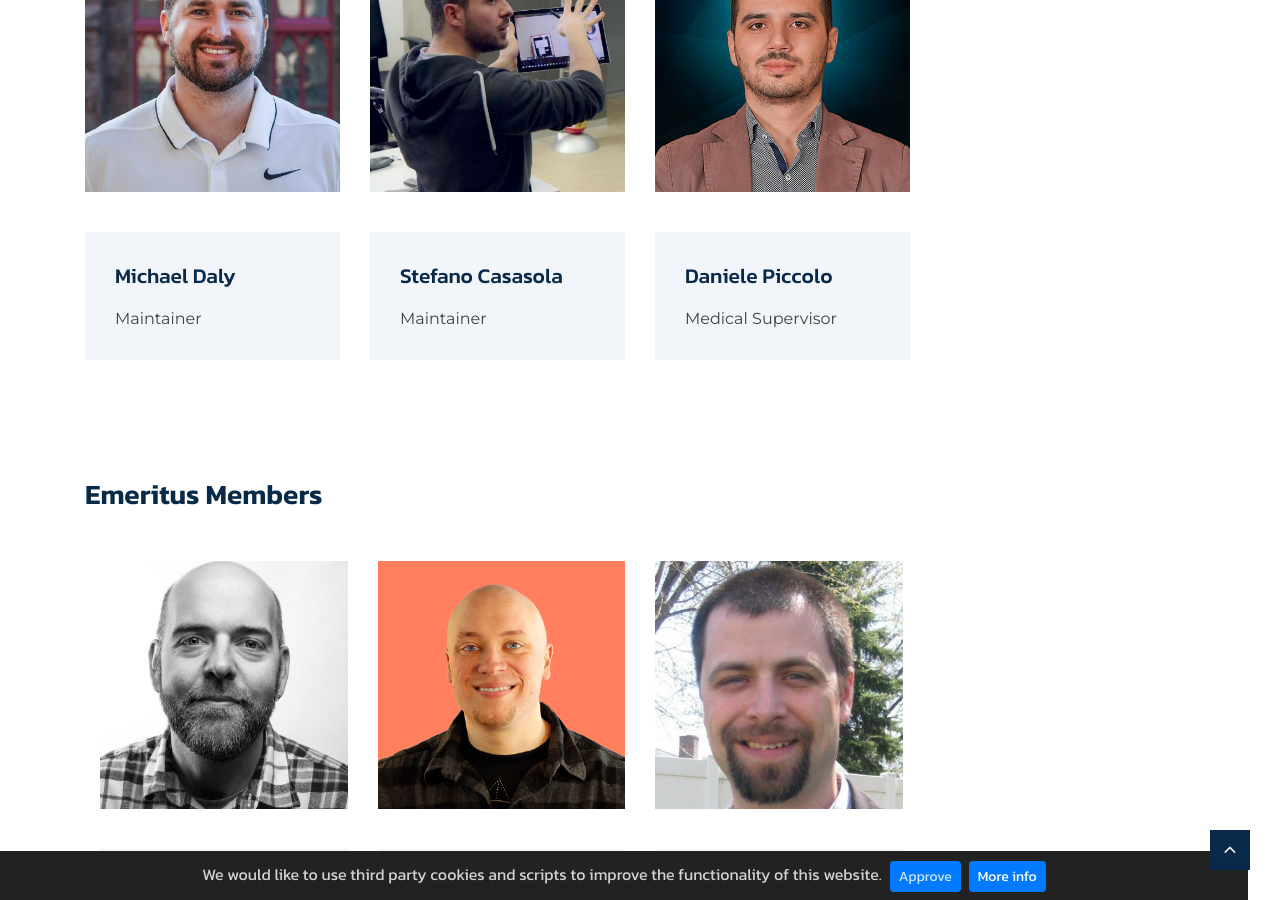
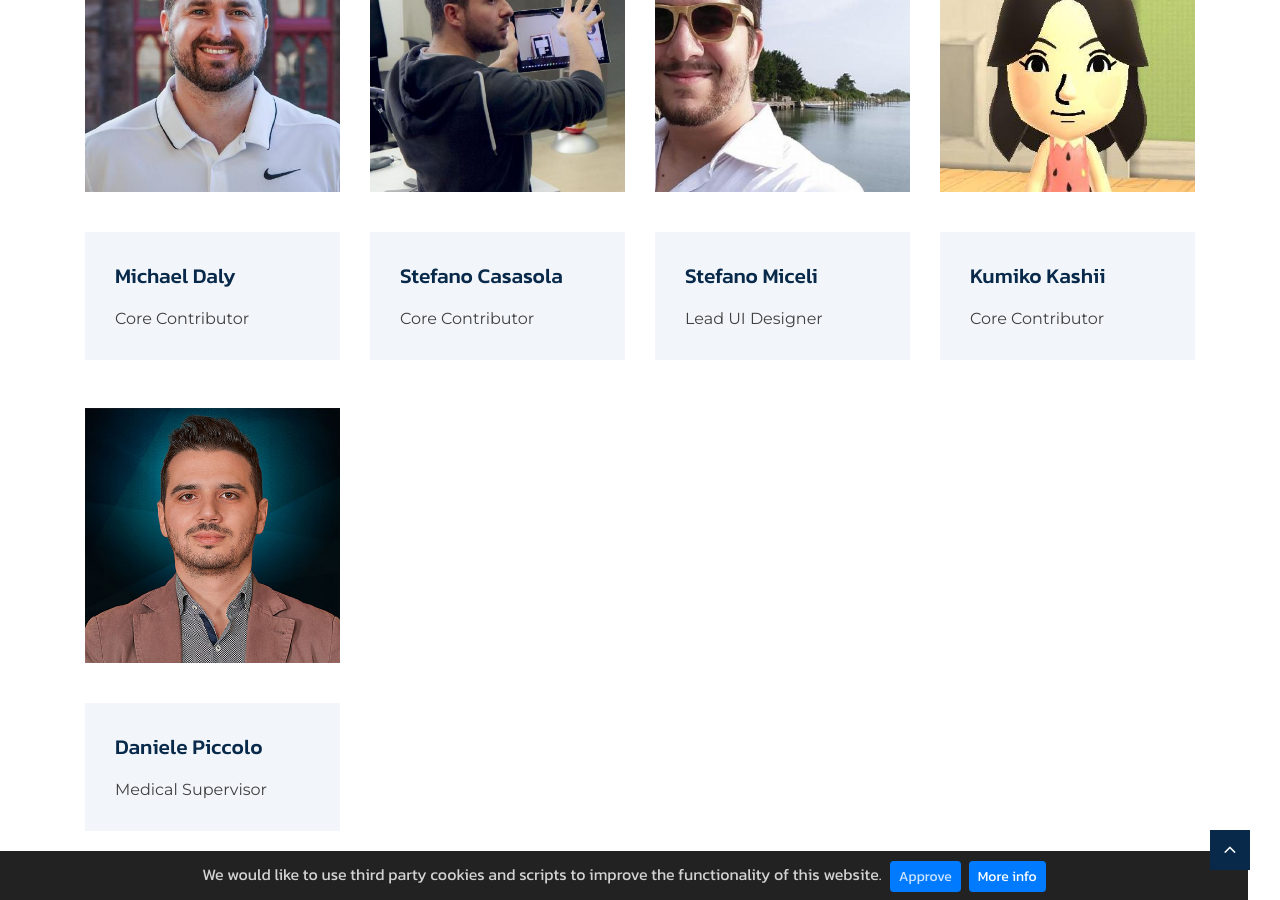
Before and after one commit to HospitalRun/hospitalrun.io, a Jekyll site: the page built from pages/team.html, in a window 1280 px wide and 900 px high, scrolled down 1082 px. Built offline with Jekyll 4.4.1, drawn with Linux system fonts in a browser that asks for light colours.

Commit message:
Update team page

```diff
--- a/_data/team_members.yml
+++ b/_data/team_members.yml
@@ -31,16 +31,28 @@
 
 - name: Michael Daly
   url: https://github.com/MichaelDalyDev
-  designation: Maintainer
+  designation: Core Contributor
   image_url: assets/img/michaeld.jpg
   github_url: https://github.com/MichaelDalyDev
   website_url: https://github.com/MichaelDalyDev
 
 - name: Stefano Casasola
   url: https://github.com/irvelervel
-  designation: Maintainer
+  designation: Core Contributor
   image_url: assets/img/stefanoc.jpg
   github_url: https://github.com/irvelervel
+
+- name: Stefano Miceli
+  url: https://github.com/StefanoMiC
+  designation: Lead UI Designer
+  image_url: assets/img/stefanom.jpg
+  github_url: https://github.com/StefanoMiC
+
+- name: Kumiko Kashii
+  url: https://www.linkedin.com/in/kkashii
+  designation: Core Contributor
+  image_url: assets/img/kumikok.jpg
+  github_url: https://github.com/kumikokashii
 
 - name: Daniele Piccolo
   url: https://www.linkedin.com/in/danielepiccolo/?originalSubdomain=it
```
Also changed, not shown: README.md, assets/img/kumikok.jpg (added), assets/img/stefanom.jpg (added).
